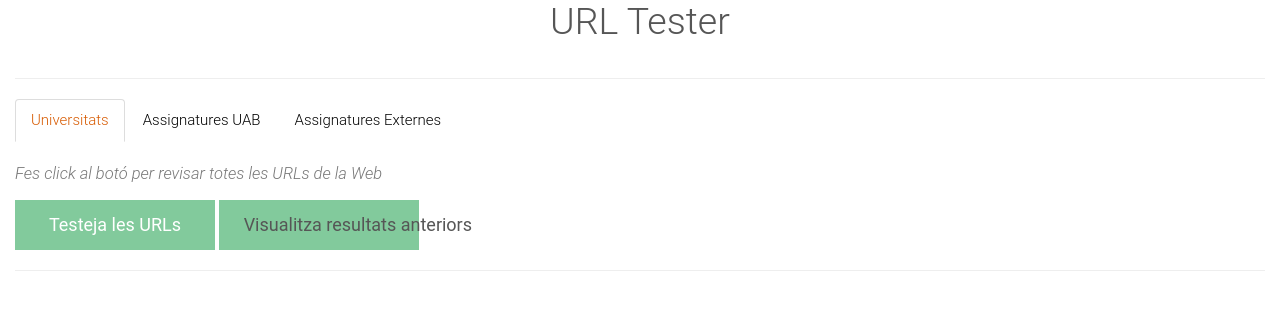
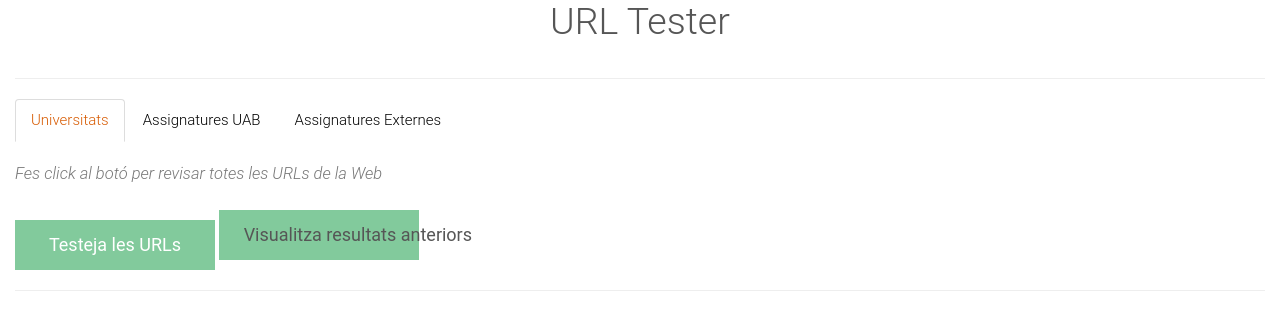
Before and after one commit to marcbernal1457749/EEMobi, a PHP site: template views/URLTesterAdmin.php in a window 1280 px wide. Shown: the part 165-495 px from the top of the page. Run offline with PHP 8.4, Linux system fonts and the light colour scheme; the template is opened without the code that fills it, so the values that code supplies are empty; some libraries are stand-ins or nearby versions.

Commit message:
css spinner

```diff
--- a/resources/js/functionsAdmin.js
+++ b/resources/js/functionsAdmin.js
@@ -268,7 +268,6 @@
         beforeSend: function() {  $('#loader').css("display", "block"); },
         success: function(t, e, c) {
             $("#result").html(t);
-            window.alert("Totes les URL testejades correctament!");
         },
         complete: function(){
             $('#loader').css("display", "none");
@@ -288,7 +287,6 @@
         beforeSend: function() {  $('#loader1').css("display", "block"); },
         success: function(t, e, c) {
             $("#result1").html(t);
-            window.alert("Totes les URL testejades correctament!");
         },
         complete: function(){
             $('#loader1').css("display", "none");
@@ -310,7 +308,6 @@
         beforeSend: function() {  $('#loader2').css("display", "block"); },
         success: function(t, e, c) {
             $("#result2").html(t);
-            window.alert("Totes les URL testejades correctament!");
         },
         complete: function(){
             $('#loader2').css("display", "none");
--- a/views/URLTesterAdmin.php
+++ b/views/URLTesterAdmin.php
@@ -30,8 +30,8 @@
         <div id="tab-uni" class="tab-pane fade in active">
             <br>
             <p class="text-muted"><em>Fes click al botó per revisar totes les URLs de la Web</em></p>
-            <button class="btn btn-success btn-lg" id="testUrls" onclick="testUrlsUniversitat()">Testeja les URLs</button>
-            <button class="btn btn-dark btn-lg" id="viewUrls" onclick="viewUrlsUnis()">Visualitza resultats anteriors</button>
+            <button class="btn btn-default btn-lg" id="testUrls" onclick="testUrlsUniversitat()">Testeja les URLs</button>
+            <button class="btn btn-light btn-lg" id="viewUrls" onclick="viewUrlsUnis()">Visualitza resultats anteriors</button>
             <hr/>
             <div id="loader"></div><br>
             <div id="result">
@@ -41,8 +41,8 @@
         <div id="tab-assigUAB" class="tab-pane fade">
             <br>
             <p class="text-muted"><em>Fes click al botó per revisar totes les URLs de la Web</em></p>
-            <button class="btn btn-success btn-lg" id="testUrls" onclick="testUrlsAssigUAB()">Testeja les URLs</button>
-            <button class="btn btn-dark btn-lg" id="viewUrls" onclick="viewUrlsAssigUAB()">Visualitza resultats anteriors</button>
+            <button class="btn btn-default btn-lg" id="testUrls" onclick="testUrlsAssigUAB()">Testeja les URLs</button>
+            <button class="btn btn-light btn-lg" id="viewUrls" onclick="viewUrlsAssigUAB()">Visualitza resultats anteriors</button>
             <hr/>
             <div id="loader1"></div><br>
             <div id="result1">
@@ -51,8 +51,8 @@
         <div id="tab-assigEXT" class="tab-pane fade">
             <br>
             <p class="text-muted"><em>Fes click al botó per revisar totes les URLs de la Web</em></p>
-            <button class="btn btn-success btn-lg" id="testUrls" onclick="testUrlsAssigEXT()">Testeja les URLs</button>
-            <button class="btn btn-dark btn-lg" id="viewUrls" onclick="viewUrlsAssigEXT()">Visualitza resultats anteriors</button>
+            <button class="btn btn-default btn-lg" id="testUrls" onclick="testUrlsAssigEXT()">Testeja les URLs</button>
+            <button class="btn btn-light btn-lg" id="viewUrls" onclick="viewUrlsAssigEXT()">Visualitza resultats anteriors</button>
             <hr/>
             <div id="loader2"><br></div><br>
             <div id="result2">
--- a/views/URLtestedTable.php
+++ b/views/URLtestedTable.php
@@ -1,5 +1,5 @@
 <?php if (!empty($urlfallidesUni) || !empty($urlfallidesInt)){ ?>
-<h5>Resultats:</h5>
+<h5>Data:</h5>
 <table class="table">
     <thead class="thead-dark">
     <tr>
@@ -56,6 +56,7 @@
         </tbody>
     </table>
 <?php }else if (!empty($urlfallidesAssignaturesEXT)){ ?>
+    <h5>Data:</h5>
     <table class="table">
         <thead class="thead-dark">
         <tr>
@@ -87,6 +88,7 @@
         </tbody>
     </table>
 <?php }else if (!empty($urlfallidesAssignaturesUAB)){ ?>
+    <h5>Data:</h5>
     <table class="table">
         <thead class="thead-dark">
         <tr>
```
Also changed, not shown: resources/css/test/styleAdminPanel.css (+12 -6 lines).
